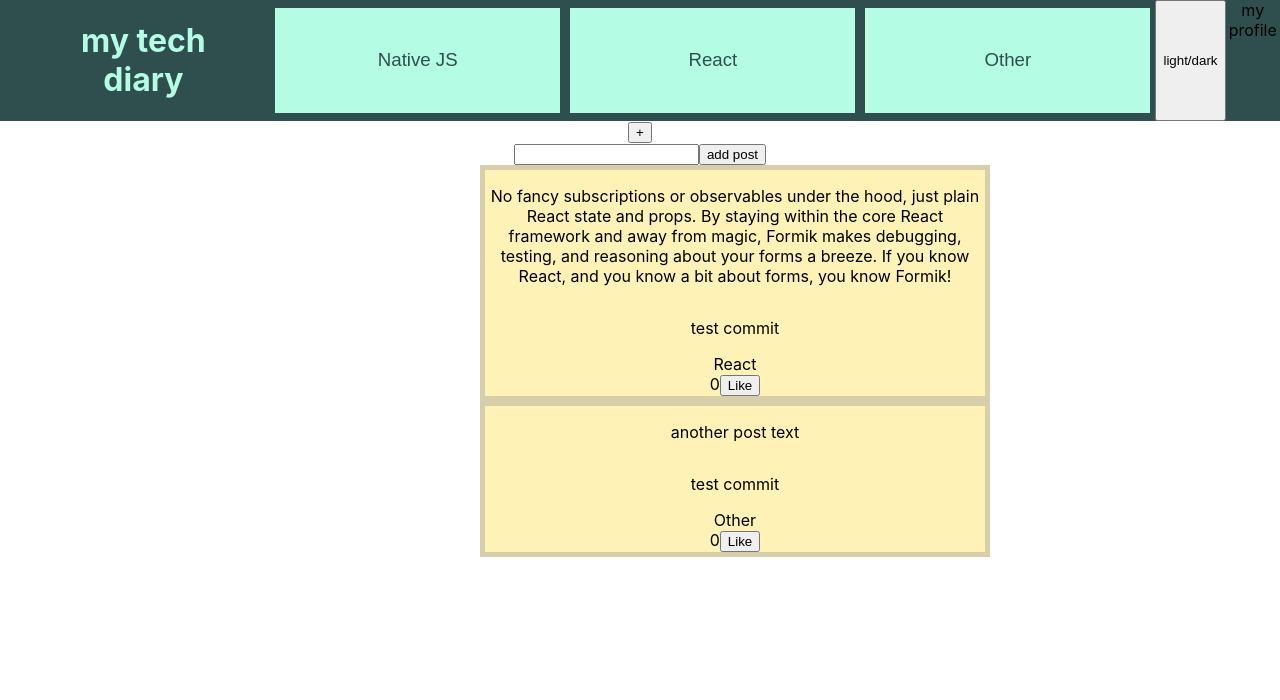
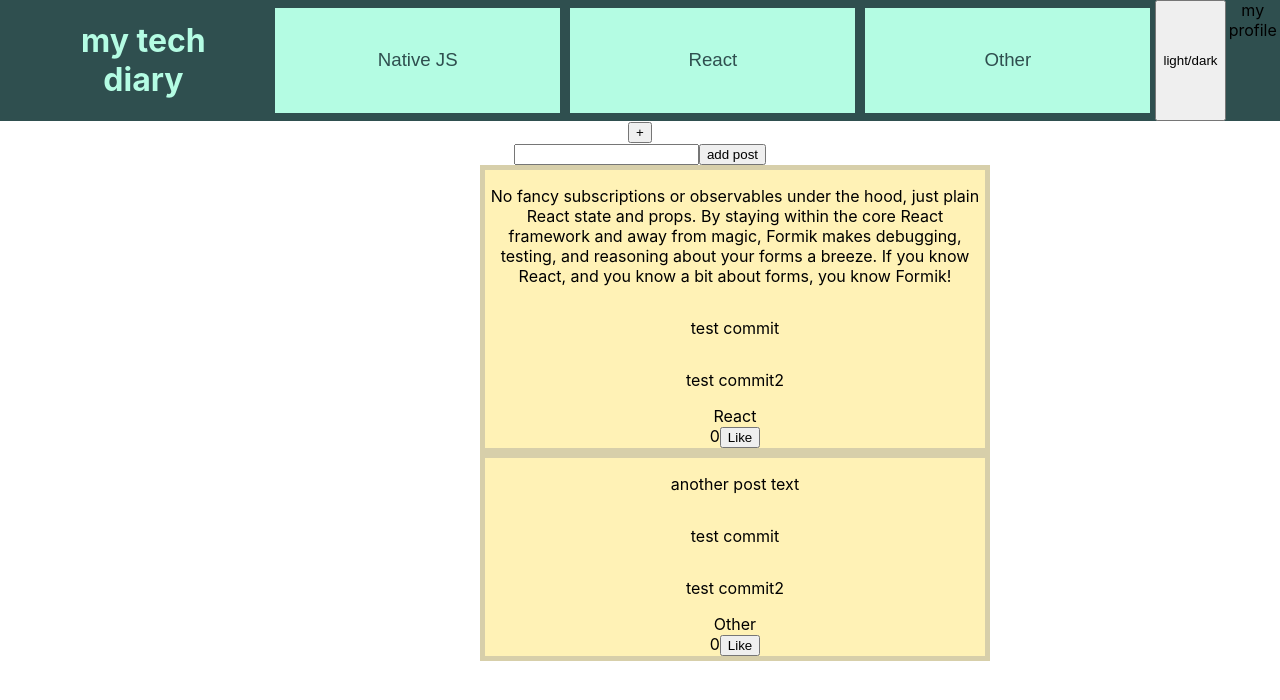
Before and after one commit to Masha-Gorb/ILL-shop, a React (Create React App) app: page / in a window 1280 px wide. Shown: the top 700 px of the page. Built offline with nearby package versions, Linux system fonts and the light colour scheme.

Commit message:
test commit

```diff
--- a/src/components/Post.tsx
+++ b/src/components/Post.tsx
@@ -27,6 +27,7 @@ export const MainFeed = (props: PostsPropsType) => {
             {props.posts.map(m => <StyledMainFeed>
                 <p>{m.postText}</p>
                 <p>test commit</p>
+                <p>test commit2</p>
                 <div>{m.theme}</div>
                 <LikeComponent/>
             </StyledMainFeed>)}
```
